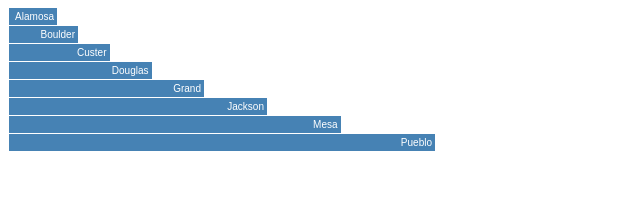
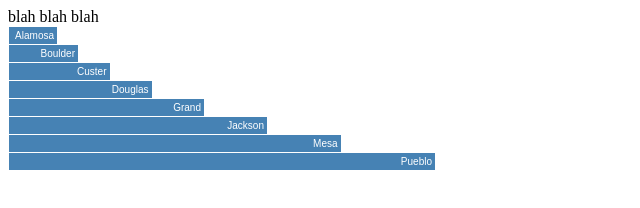
Before and after one commit to antonhalim/d3-bar-chart-bk-002-public, a website: page bar-chart/index.html in a window 1280 px wide. Shown: the whole page, without its empty margins (0-640 px from the left). Drawn offline with nearby package versions, Linux system fonts and the light colour scheme.

Commit message:
add test blah for test

```diff
--- a/bar-chart/index.html
+++ b/bar-chart/index.html
@@ -14,6 +14,6 @@
   }
 </style>
 <body>
-  <div class="bar-chart"></div>
+  <div class="bar-chart">blah blah blah</div>
   <script src="chart.js"></script>
 </body>
```
